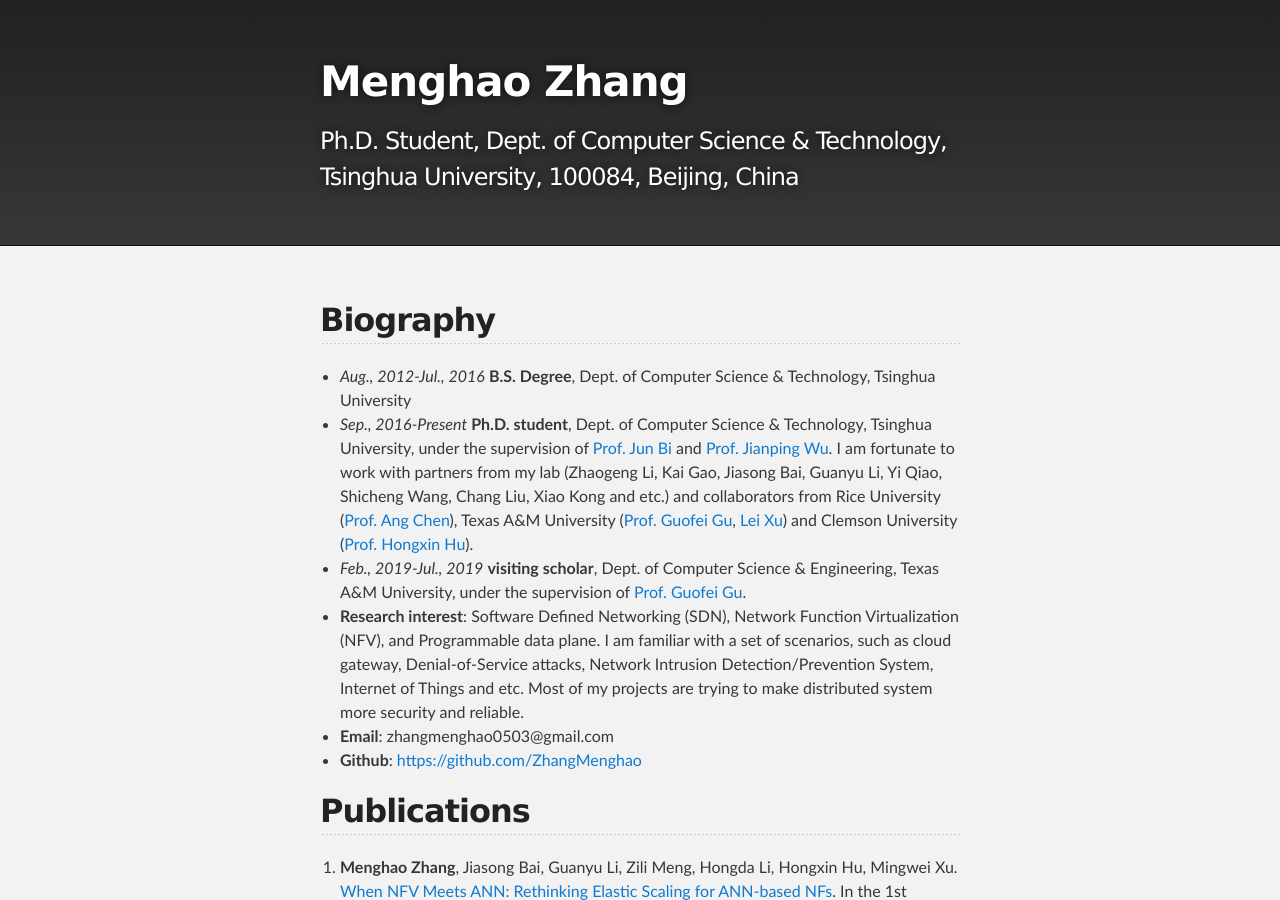
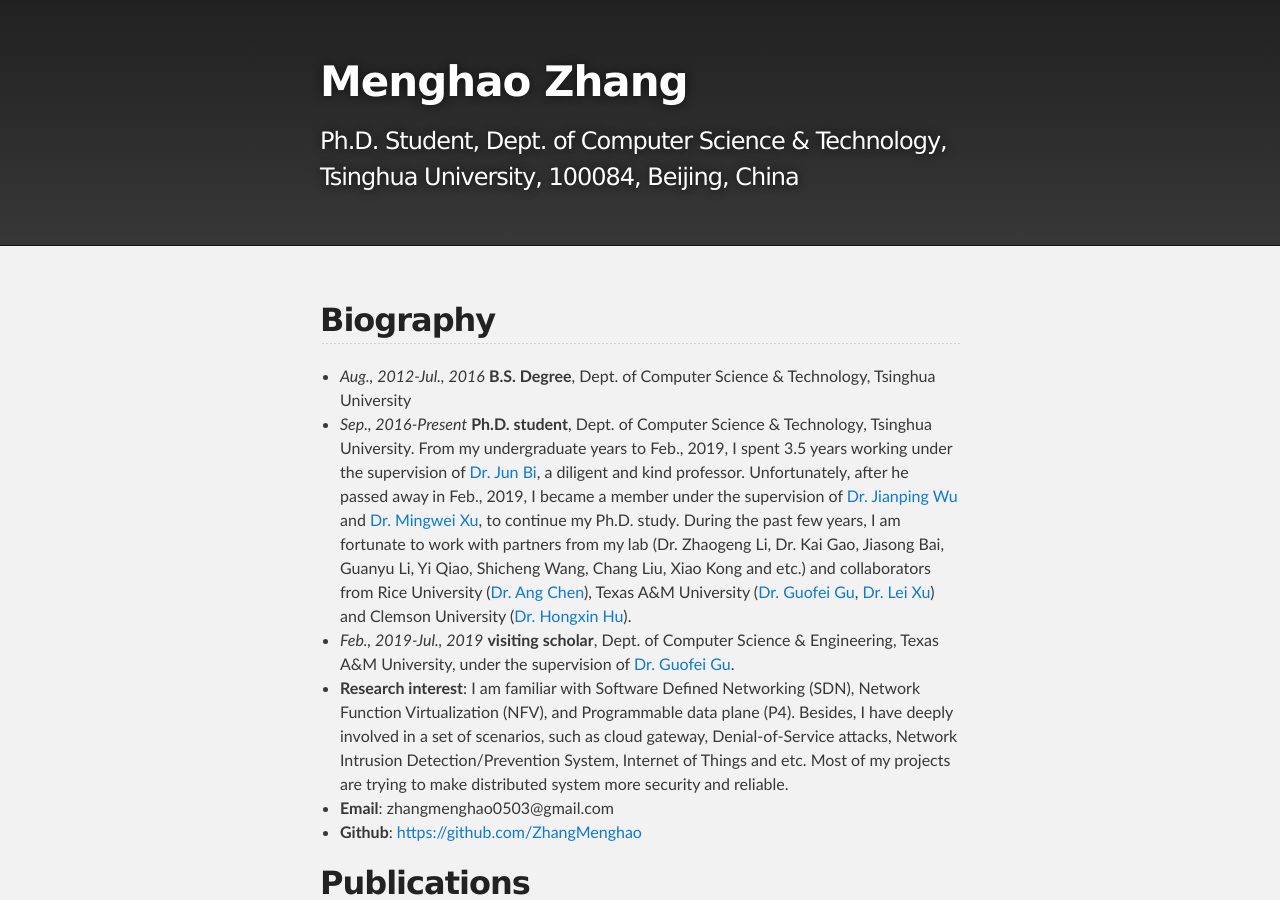
Before and after one commit to zhangmenghao/zhangmenghao.github.io, a Jekyll site: the page built from index.md, in a window 1280 px wide and 900 px high. Built offline with Jekyll 4.4.1, drawn with Linux system fonts in a browser that asks for light colours.

Commit message:
Update self info

```diff
--- a/index.md
+++ b/index.md
@@ -8,9 +8,9 @@ category: Tech
 ## Biography
 
 * *Aug., 2012-Jul., 2016*  **B.S. Degree**, Dept. of Computer Science & Technology, Tsinghua University
-* *Sep., 2016-Present*  **Ph.D. student**, Dept. of Computer Science & Technology, Tsinghua University, under the supervision of [Prof. Jun Bi](http://netarchlab.tsinghua.edu.cn/~junbi/) and [Prof. Jianping Wu](http://www.cs.tsinghua.edu.cn/publish/csen/4623/2010/20101224194435414856631/20101224194435414856631_.html). I am fortunate to work with partners from my lab (Zhaogeng Li, Kai Gao, Jiasong Bai, Guanyu Li, Yi Qiao, Shicheng Wang, Chang Liu, Xiao Kong and etc.) and collaborators from Rice University ([Prof. Ang Chen](https://www.cs.rice.edu/~angchen/)), Texas A&M University ([Prof. Guofei Gu](http://faculty.cs.tamu.edu/guofei/), [Lei Xu](http://students.cse.tamu.edu/xray2012/)) and Clemson University ([Prof. Hongxin Hu](https://people.cs.clemson.edu/~hongxih/)).
-* *Feb., 2019-Jul., 2019*  **visiting scholar**, Dept. of Computer Science & Engineering, Texas A&M University, under the supervision of [Prof. Guofei Gu](http://faculty.cs.tamu.edu/guofei/).
-* **Research interest**: Software Defined Networking (SDN), Network Function Virtualization (NFV), and Programmable data plane. I am familiar with a set of scenarios, such as cloud gateway, Denial-of-Service attacks, Network Intrusion Detection/Prevention System, Internet of Things and etc. Most of my projects are trying to make distributed system more security and reliable.
+* *Sep., 2016-Present*  **Ph.D. student**, Dept. of Computer Science & Technology, Tsinghua University. From my undergraduate years to Feb., 2019, I spent 3.5 years working under the supervision of [Dr. Jun Bi](http://netarchlab.tsinghua.edu.cn/~junbi/), a diligent and kind professor. Unfortunately, after he passed away in Feb., 2019, I became a member under the supervision of [Dr. Jianping Wu](http://www.cs.tsinghua.edu.cn/publish/csen/4623/2010/20101224194435414856631/20101224194435414856631_.html) and [Dr. Mingwei Xu](http://routing.netlab.edu.cn/tiki-index.php?page=Mingwei+Xu), to continue my Ph.D. study. During the past few years, I am fortunate to work with partners from my lab (Dr. Zhaogeng Li, Dr. Kai Gao, Jiasong Bai, Guanyu Li, Yi Qiao, Shicheng Wang, Chang Liu, Xiao Kong and etc.) and collaborators from Rice University ([Dr. Ang Chen](https://www.cs.rice.edu/~angchen/)), Texas A&M University ([Dr. Guofei Gu](http://faculty.cs.tamu.edu/guofei/), [Dr. Lei Xu](http://students.cse.tamu.edu/xray2012/)) and Clemson University ([Dr. Hongxin Hu](https://people.cs.clemson.edu/~hongxih/)).
+* *Feb., 2019-Jul., 2019*  **visiting scholar**, Dept. of Computer Science & Engineering, Texas A&M University, under the supervision of [Dr. Guofei Gu](http://faculty.cs.tamu.edu/guofei/).
+* **Research interest**: I am familiar with Software Defined Networking (SDN), Network Function Virtualization (NFV), and Programmable data plane (P4). Besides, I have deeply involved in a set of scenarios, such as cloud gateway, Denial-of-Service attacks, Network Intrusion Detection/Prevention System, Internet of Things and etc. Most of my projects are trying to make distributed system more security and reliable.
 * **Email**: zhangmenghao0503@gmail.com
 * **Github**: [https://github.com/ZhangMenghao](https://github.com/ZhangMenghao)
 
```
